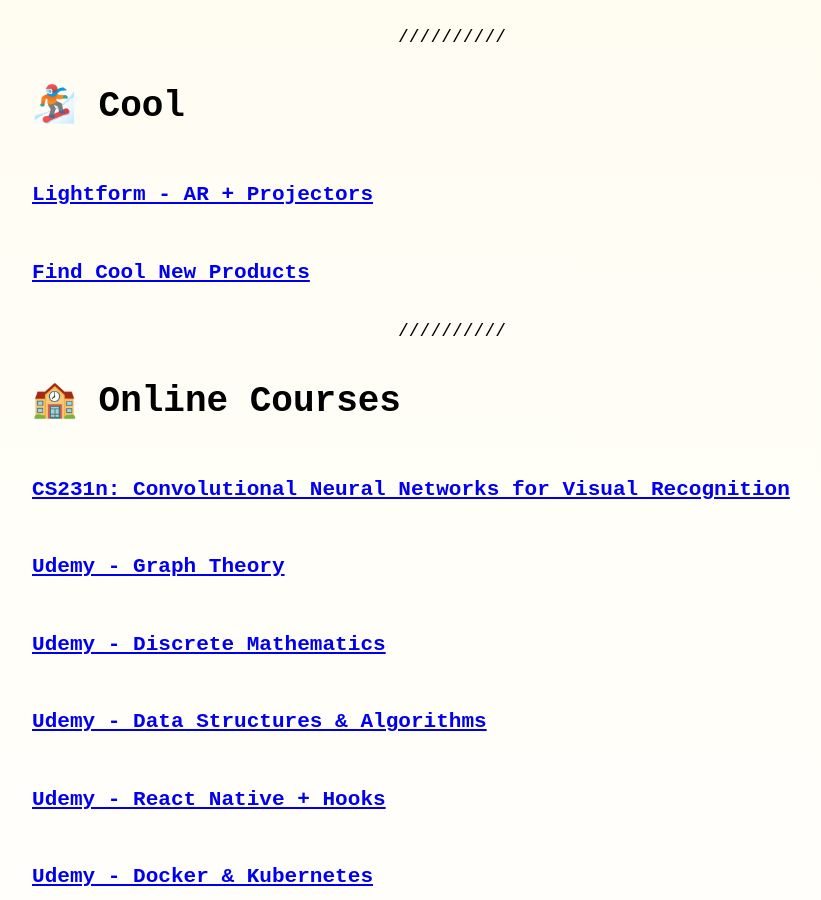
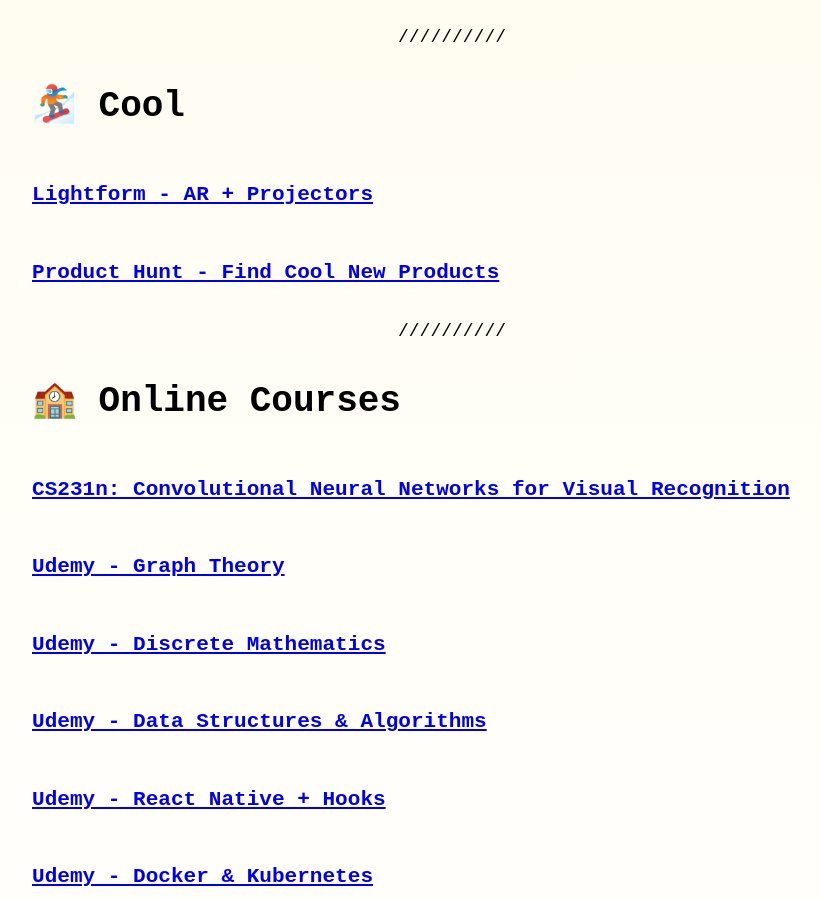
Before and after one commit to tatelax/tatelax.github.io, a Jekyll site: the page built from pages/links.md, in a window 1280 px wide and 900 px high, scrolled down 4458 px. Shown: the whole window, without its empty margins (188-1009 px from the left). Built offline with Jekyll 4.4.1, drawn with Linux system fonts in a browser that asks for light colours.

Commit message:
Update links.md

```diff
--- a/pages/links.md
+++ b/pages/links.md
@@ -118,7 +118,7 @@
 
 ### [Lightform - AR + Projectors](https://lightform.com/)
 
-### [Find Cool New Products](https://www.producthunt.com/)
+### [Product Hunt - Find Cool New Products](https://www.producthunt.com/)
 
 ---
 
```
